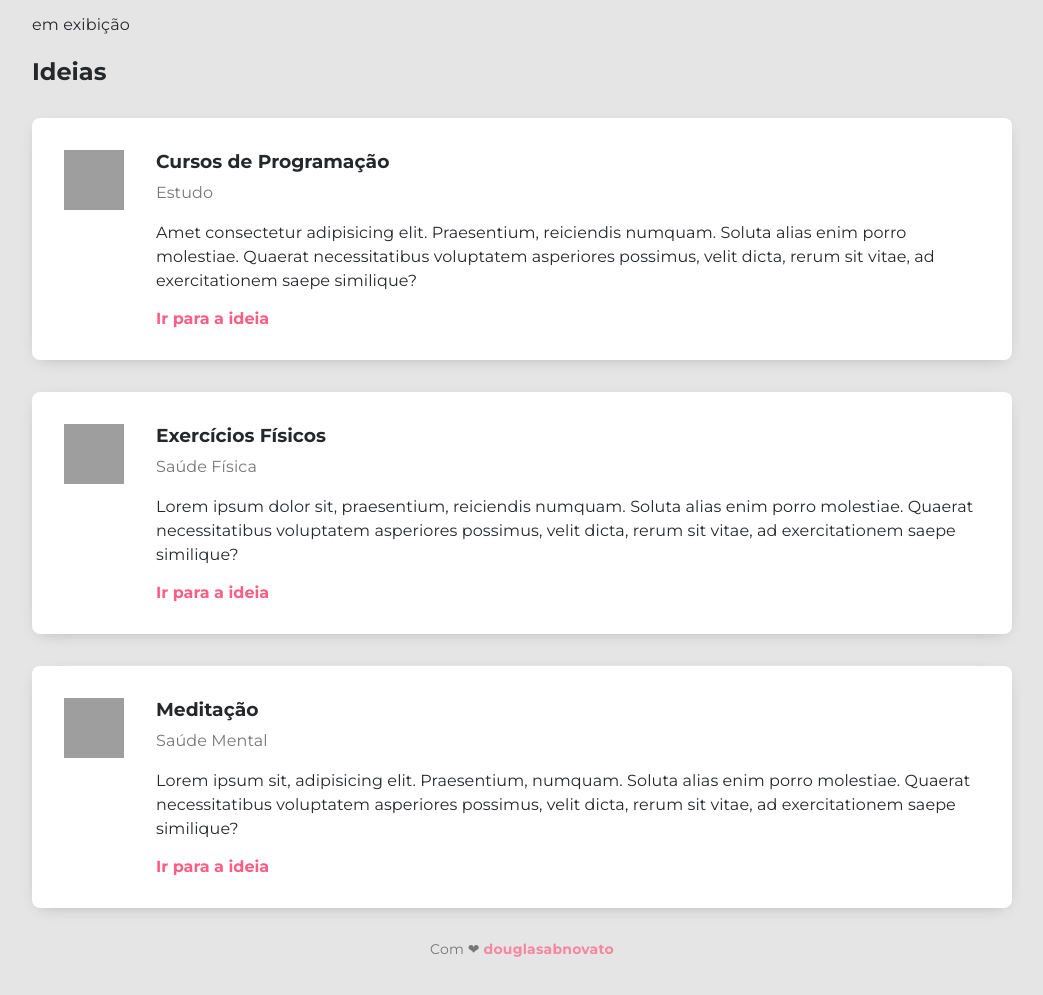
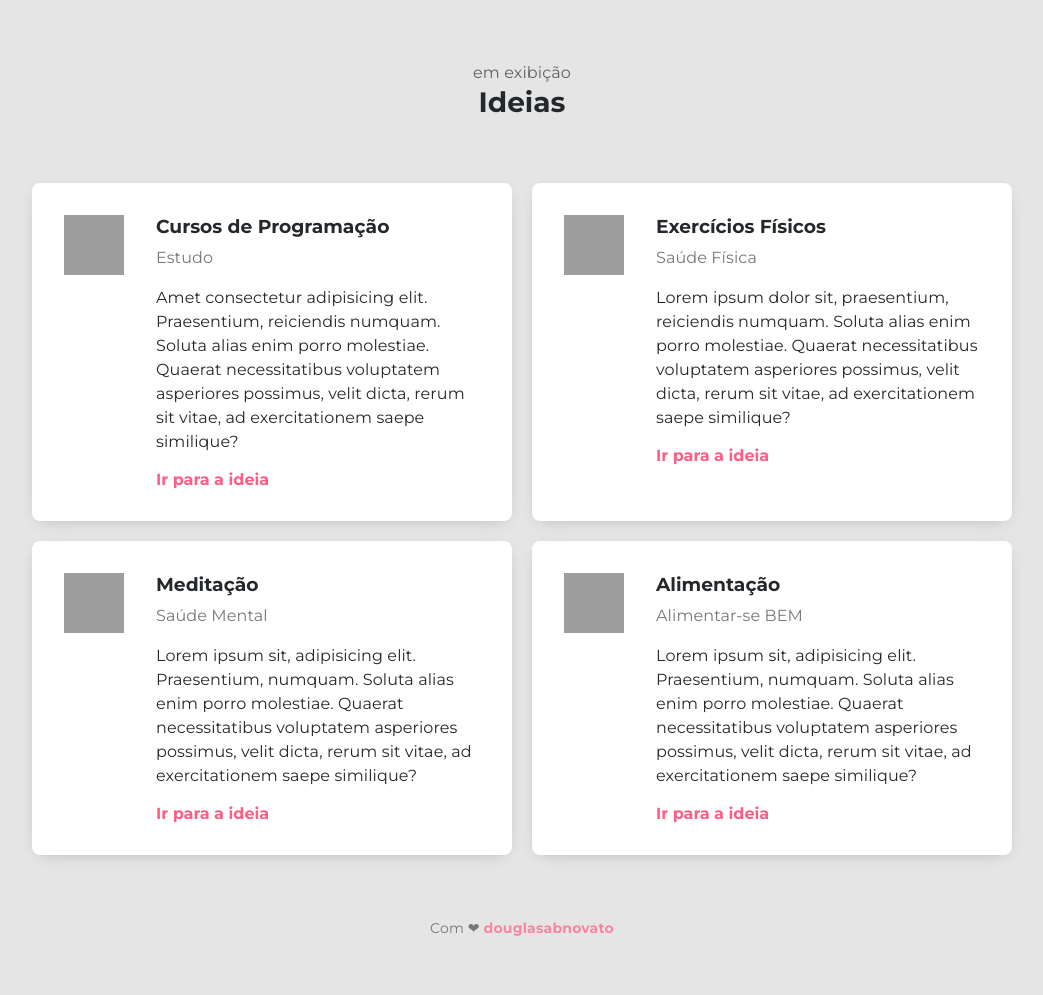
Before and after one commit to douglasabnovato/rocketseat-maykbrito-web, a plain HTML site: page ideias.html in a window 1280 px wide. Shown: the part 107-1102 px from the top of the page, without its empty margins (118-1161 px from the left). Drawn offline with Linux system fonts and the light colour scheme; grey boxes are pictures that could not be loaded.

Commit message:
v3.2.4. refatoração

```diff
--- a/ideias.html
+++ b/ideias.html
@@ -69,6 +69,20 @@
                         </div>
                     </div>
 
+                    <div class="idea">
+                        <img
+                            src="https://www.flaticon.com/svg/static/icons/svg/2729/2729013.svg"
+                            alt="Imagem de Meditação">
+                        <div class="content">
+                            <h3>Alimentação</h3>
+                            <p>Alimentar-se BEM</p>
+                            <div class="description">
+                                Lorem ipsum sit, adipisicing elit. Praesentium, numquam. Soluta alias enim porro molestiae. Quaerat necessitatibus voluptatem asperiores possimus, velit dicta, rerum sit vitae, ad exercitationem saepe similique?
+                            </div>
+                            <a href="#">Ir para a ideia</a>
+                        </div>
+                    </div>
+
                 </section>
             </main>
 
--- a/style.css
+++ b/style.css
@@ -261,3 +261,33 @@ form button:hover{
     background-color: #0984e3;
     text-decoration: none;
 }
+
+section#title {
+    text-align:center;
+}
+
+section#title p{
+    opacity: 0.7;
+    margin: 0;
+}
+
+section#title h1 {
+    margin: 0;
+    font-size: 28px;
+}
+
+section#ideas{
+    display: grid;
+    grid-template-columns: 1fr 1fr;
+    gap: 20px;
+}
+
+section#ideas .idea{
+    margin: 0;
+}
+
+section#title,
+section#ideas,
+footer{
+    margin-top: 64px;
+}
```
Also changed, not shown: Readme.md.
